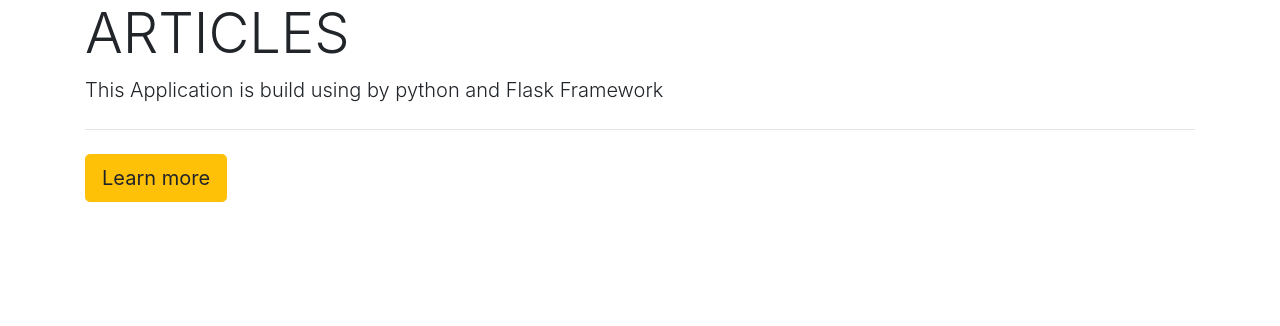
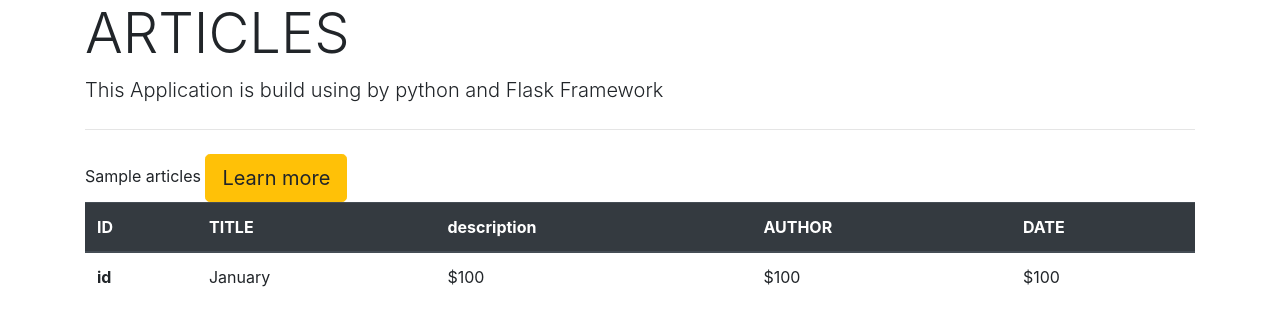
Before and after one commit to JJink/flask, a Flask app: template templates/articles.html in a window 1280 px wide. Shown: the part 56-382 px from the top of the page. Run offline with Flask 2, Linux system fonts and the light colour scheme; the template is opened without the code that fills it: most values are stand-ins (such as "Sample title", 1, 10 or a date in 2020); some libraries are stand-ins or nearby versions.

Commit message:
list for

```diff
--- a/app.py
+++ b/app.py
@@ -1,20 +1,23 @@
 from flask import Flask, render_template
+from data import Articles
 
 app = Flask(__name__)
 app.debug = True
 
-@app.route('/home', methods=['GET'])
+@app.route('/', methods=['GET'])
 def index() :
     #return "Hello World"
-    return render_template("home.html", data = "HA")
+    return render_template("home.html")
 
 @app.route('/about')
 def about() :
-    return render_template("about.html", hello = "gary kim")
+    return render_template("about.html")
 
 @app.route('/articles')
 def article() :
-    return render_template("articles.html", hello = "gary kim")
+    articles = Articles()
+    print(articles[0]['body'], 'articles=articles')
+    return render_template("articles.html")
 
 if __name__ == "__main__" :
     app.run()
--- /dev/null
+++ b/data.py
@@ -0,0 +1,5 @@
+def Articles():
+    articles = [  {  'id': 1,  'title':'Article one',  'body':'Lorem ipsum dolor sit amet, consectetur adipisicing elit, sed do eiusmod tempor incididunt ut labore et dolore magna aliqua. Ut enim ad minim veniam, quis nostrud exercitation ullamco laboris nisi ut aliquip ex ea commodo consequat. Duis aute irure dolor in reprehenderit in voluptate velit esse cillum dolore eu fugiat nulla pariatur. Excepteur sint occaecat cupidatat non proident, sunt in culpa qui officia deserunt mollit anim id est laborum.',  'author':'vasanth',  'create_date':'04-09-2018',  },
+{  'id': 2,  'title':'Article two',  'body':'Lorem ipsum dolor sit amet, consectetur adipisicing elit, sed do eiusmod tempor incididunt ut labore et dolore magna aliqua. Ut enim ad minim veniam, quis nostrud exercitation ullamco laboris nisi ut aliquip ex ea commodo consequat. Duis aute irure dolor in reprehenderit  in voluptate velit esse cillum dolore eu fugiat nulla pariatur. Excepteur sint occaecat cupidatat non proident, sunt in culpa qui officia deserunt mollit anim id est laborum.',  'author':'vasanth nagarajan',  'create_date':'05-09-2018',  },
+{  'id': 3,  'title':'Article three',  'body':'Lorem ipsum dolor sit amet, consectetur adipisicing elit, sed do eiusmod tempor incididunt ut labore et dolore magna aliqua. Ut enim ad minim veniam, quis nostrud exercitation ullamco laboris nisi ut aliquip ex ea commodo consequat. Duis aute irure dolor in reprehenderit in voluptate velit esse cillum dolore eu fugiat nulla pariatur. Excepteur sint occaecat cupidatat non proident, sunt in culpa qui officia deserunt mollit anim id est laborum.',  'author':'nagarajan vasanth',  'create_date':'04-09-2018',  } ]
+    return articles
--- a/templates/articles.html
+++ b/templates/articles.html
@@ -3,5 +3,29 @@
 <h1 class="display-4">ARTICLES</h1>
 <p class="lead">This Application is build using by python and Flask Framework</p>
 <hr class="my-4">
+<span>{{articles}}</span>
+
+<table class="table" style="width:100% ">
+    <thead class="thead-dark">
+    <tr>
+      <th>ID</th>
+      <th>TITLE</th>
+      <th>description</th>
+      <th>AUTHOR</th>
+      <th>DATE</th>
+    </tr>
+    </thead>
+    <tbody>
+      {% for article in articles %}
+      <tr>
+        <th>id</th>
+        <td>January</td>
+        <td>$100</td>
+        <td>$100</td>
+        <td>$100</td>
+      </tr>
+      {% endfor %}
+    </tbody>
+
 <a class="btn btn-warning btn-lg" href="#" role="button">Learn more</a>
 {% endblock %}
```
